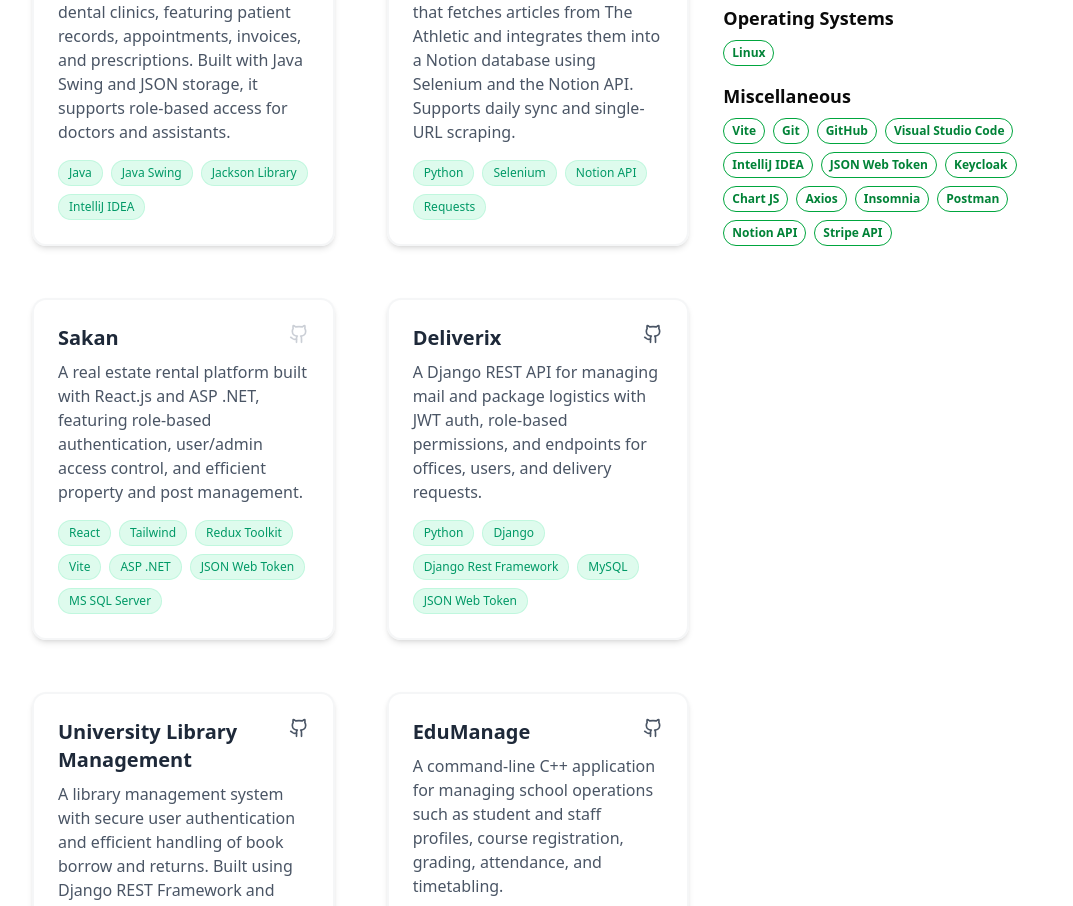
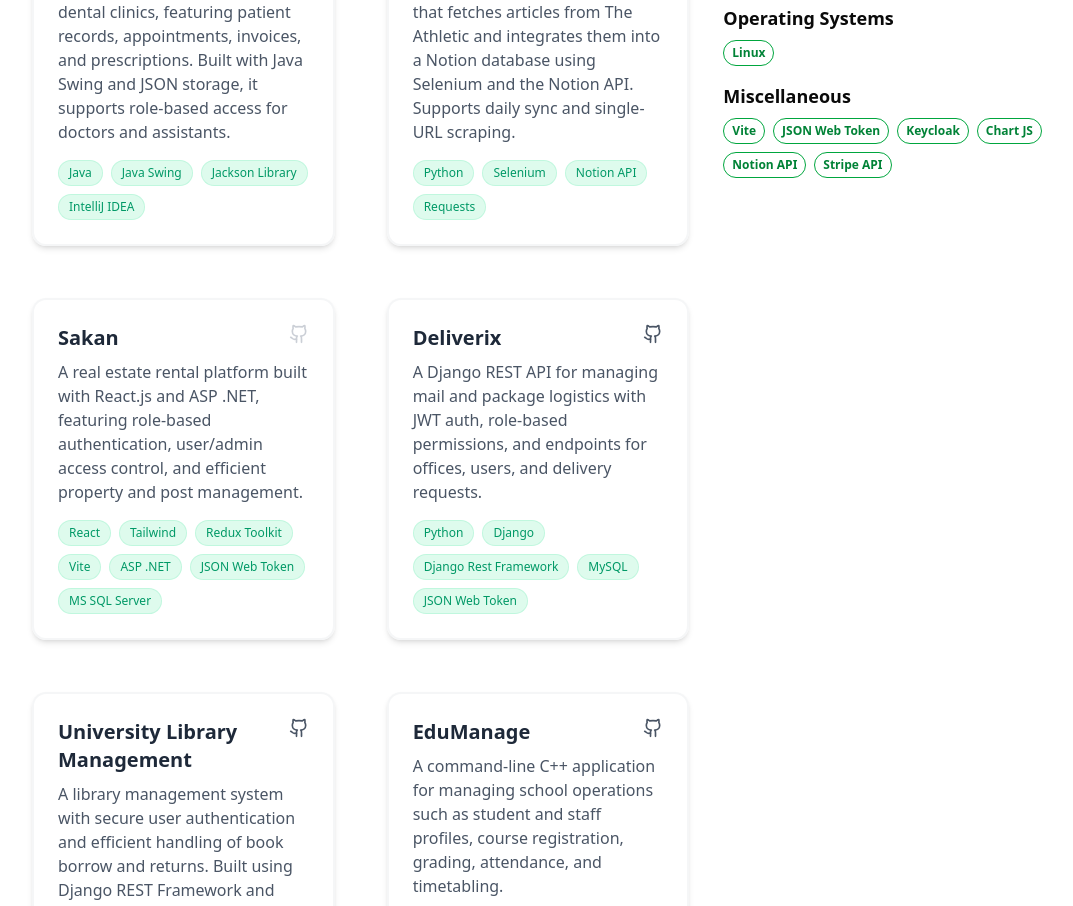
Before and after one commit to dev-saber/my-portfolio, a React (Vite) app: page / in a window 1280 px wide. Shown: the part 3831-4737 px from the top of the page, without its empty margins (98-1171 px from the left). Built offline with nearby package versions, Linux system fonts and the light colour scheme.

Commit message:
removed unfiltering Miscellaneous skills

```diff
--- a/src/assets/Projects.ts
+++ b/src/assets/Projects.ts
@@ -41,16 +41,9 @@ const skills: {
     category: "Miscellaneous",
     skills: [
       "Vite",
-      "Git",
-      "GitHub",
-      "Visual Studio Code",
-      "IntelliJ IDEA",
       "JSON Web Token",
       "Keycloak",
       "Chart JS",
-      "Axios",
-      "Insomnia",
-      "Postman",
       "Notion API",
       "Stripe API",
     ],
--- a/src/components/molecules/ProjectsGrid.tsx
+++ b/src/components/molecules/ProjectsGrid.tsx
@@ -19,19 +19,9 @@ const ProjectsGrid = ({ filters }: { filters: string[] }) => {
     });
   };
 
-  const excludedFilters = [
-    "Git",
-    "GitHub",
-    "Visual Studio Code",
-    "IntelliJ IDEA",
-    "Axios",
-    "Insomnia",
-    "Postman",
-  ];
-
-  const enhancedFilters = filters
-    .map((filter) => (filter === "JavaScript/TypeScript" ? "React" : filter))
-    .filter((filter) => !excludedFilters.includes(filter));
+  const enhancedFilters = filters.map((filter) =>
+    filter === "JavaScript/TypeScript" ? "React" : filter
+  );
 
   return (
     <div className="w-full">
```
